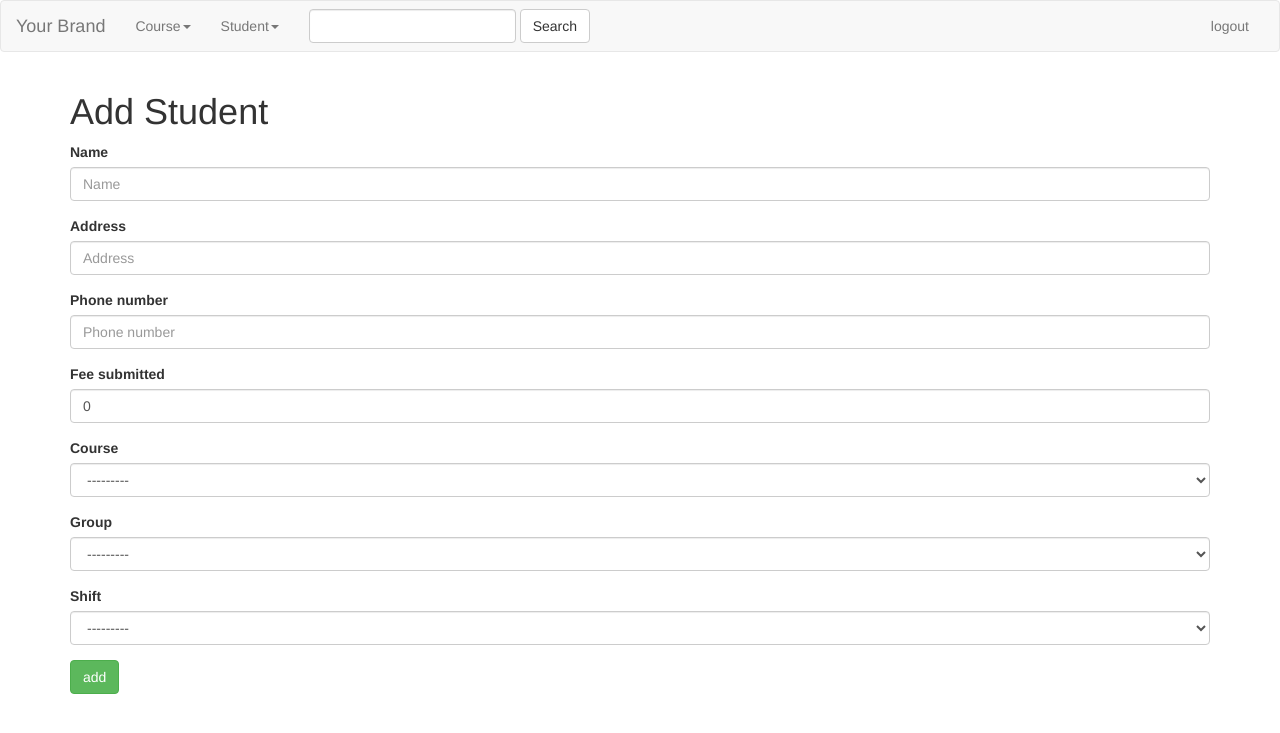
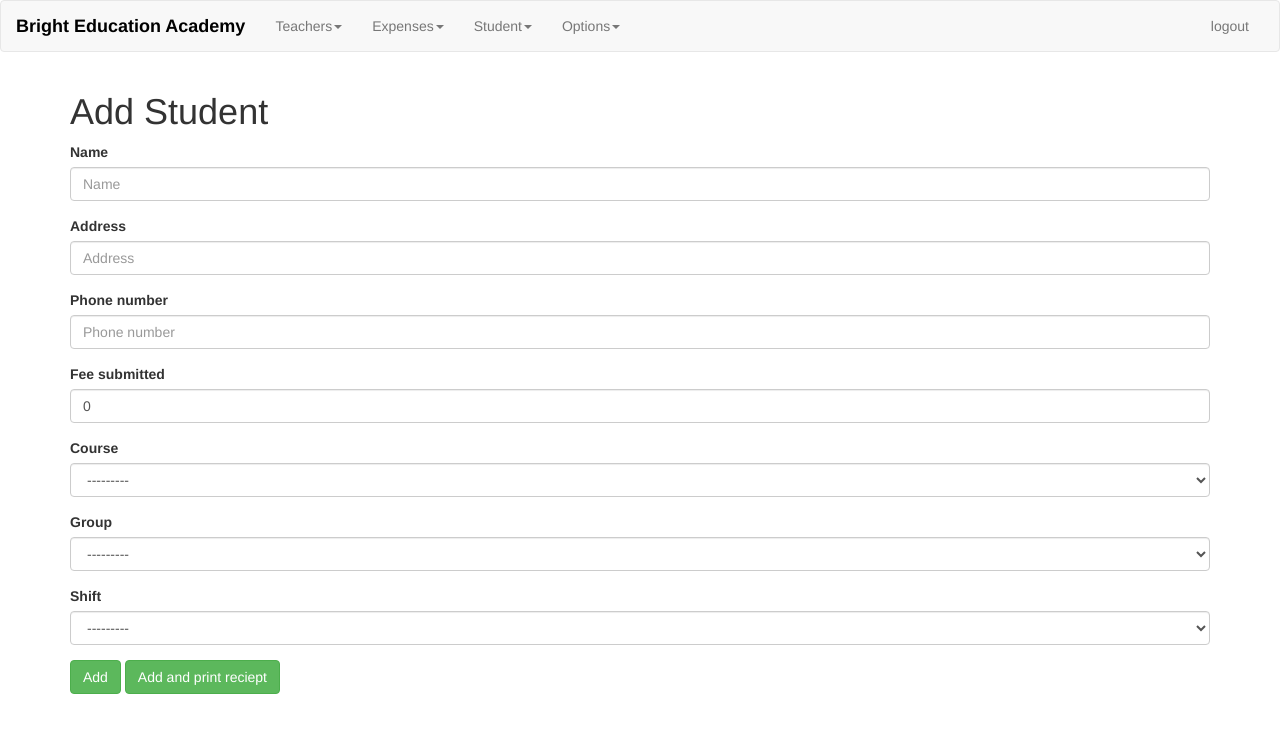
Before and after one commit to Eshala/strack, a Django app: page /student/add/ in a window 1280 px wide. Shown: the top 733 px of the page. Run offline with Django 3.2, Linux system fonts and the light colour scheme; the visitor is signed in with stand-in values (Sample User, id 1); data that the repository does not hold is empty; some libraries are stand-ins or nearby versions.

Commit message:
student list added

```diff
--- a/student/models.py
+++ b/student/models.py
@@ -5,16 +5,6 @@ from group.models import Group, Shift
 
 
 class Student(models.Model):
-    FRESHMAN = 'FR'
-    SOPHOMORE = 'SO'
-    JUNIOR = 'JR'
-    SENIOR = 'SR'
-    COURSE_CHOICES = (
-        (FRESHMAN, 'Freshman'),
-        (SOPHOMORE, 'Sophomore'),
-        (JUNIOR, 'Junior'),
-        (SENIOR, 'Senior'),
-    )
     user = models.ForeignKey(settings.AUTH_USER_MODEL, null=True, blank=True, on_delete=models.CASCADE)
     name = models.CharField(max_length=120)
     address = models.CharField(max_length=120)
--- a/student/templates/students/student_add.html
+++ b/student/templates/students/student_add.html
@@ -7,8 +7,8 @@
   <form class="" method="post">
     {% csrf_token %}
     {% bootstrap_form form %}
-    <input type="submit" class="btn btn-success" value="add">
-
+    <input type="submit" name="add" class="btn btn-success" value="Add">
+    <input type="submit" name="add_print" class="btn btn-success" value="Add and print reciept">
   </form>
 
 </div>
--- a/student/urls.py
+++ b/student/urls.py
@@ -5,4 +5,5 @@ app_name = 'student'
 
 urlpatterns = [
    path('add/', views.AddStudent.as_view(), name='add_student'),
+   path('list/', views.StudentList.as_view(), name='list_student'),
 ]
--- a/student/views.py
+++ b/student/views.py
@@ -5,7 +5,8 @@ from django.urls import reverse_lazy
 from django.views.generic import CreateView
 
 from .models import Student
-
+from django.views.generic.list import ListView
+from django.utils import timezone
 
 class AddStudent(LoginRequiredMixin, CreateView):
     login_url = '/admin/login/'
@@ -25,3 +26,10 @@ class AddStudent(LoginRequiredMixin, CreateView):
     def form_valid(self, form):
         form.instance.user = self.request.user
         return super().form_valid(form)
+
+class StudentList(LoginRequiredMixin, ListView):
+    login_url = '/accounts/login/'
+    template_name = 'students/student_list.html'
+    queryset = Student.objects.all()
+    context_object_name = 'student'
+    paginate_by = 20
--- a/templates/header.html
+++ b/templates/header.html
@@ -3,13 +3,14 @@
 
         <!-- BRAND -->
         <div class="navbar-header">
-<button type="button" class="navbar-toggle collapsed" data-toggle="collapse" data-target="#alignment-example" aria-expanded="false">
-<span class="sr-only">Toggle navigation</span>
-<span class="icon-bar"></span>
-<span class="icon-bar"></span>
-<span class="icon-bar"></span>
-</button>
-<a class="navbar-brand" href="#">Your Brand</a>
+{#            <button type="button" class="navbar-toggle collapsed" data-toggle="collapse"#}
+{#                    data-target="#alignment-example" aria-expanded="false">#}
+{#                <span class="sr-only">Toggle navigation</span>#}
+{#                <span class="icon-bar"></span>#}
+{#                <span class="icon-bar"></span>#}
+{#                <span class="icon-bar"></span>#}
+{#            </button>#}
+            <b class="navbar-brand" style="color: black">Bright Education Academy</b>
         </div>
 
         <!-- COLLAPSIBLE NAVBAR -->
@@ -17,41 +18,58 @@
 
             <!-- Links -->
             <ul class="nav navbar-nav">
+                <li class="dropdown">
+                    <a href="#" data-toggle="dropdown" class="dropdown-toggle">Teachers<b class="caret"></b></a>
+                    <ul class="dropdown-menu">
+                        <li><a href="{% url 'course:course_create' %}">Add Teacher</a></li>
+                        <li><a href="{% url 'group:group_create' %}">Teacher List</a></li>
 
+                    </ul>
+                </li>
                  <li class="dropdown">
-                <a href="#" data-toggle="dropdown" class="dropdown-toggle">Course<b class="caret"></b></a>
+                    <a href="#" data-toggle="dropdown" class="dropdown-toggle">Expenses<b class="caret"></b></a>
                     <ul class="dropdown-menu">
-                    <li><a href="{% url 'course:course_create'%}">Add Course</a></li>
+                        <li><a href="{% url 'course:course_create' %}">Expense Report</a></li>
+                        <li><a href="{% url 'group:group_create' %}">Add Bill</a></li>
 
                     </ul>
                 </li>
                 <li class="dropdown">
                     <a href="#" data-toggle="dropdown" class="dropdown-toggle">Student<b class="caret"></b></a>
                     <ul class="dropdown-menu">
-                    <li><a href="{% url 'group:group_create'%}">Add group</a></li>
-                    <li><a href="{% url 'group:shift_create'%}">Add shift</a></li>
-                    <li><a href="{% url 'student:add_student' %}">Add student</a></li>
-                    <li class="divider"></li>
-                    <li><a href="#">Trash</a></li>
+                        <li><a href="{% url 'student:add_student' %}">Add Student</a></li>
+                         <li><a href="{% url 'student:add_student' %}">Edit Student</a></li>
+                         <li><a href="{% url 'student:list_student' %}">List Student</a></li>
+{#                        <li class="divider"></li>#}
+{#                        <li><a href="#">Trash</a></li>#}
+                    </ul>
+                </li>
+                 <li class="dropdown">
+                    <a href="#" data-toggle="dropdown" class="dropdown-toggle">Options<b class="caret"></b></a>
+                    <ul class="dropdown-menu">
+                        <li><a href="{% url 'course:course_create' %}">Add Course</a></li>
+                        <li><a href="{% url 'group:group_create' %}">Add group</a></li>
+                        <li><a href="{% url 'group:shift_create' %}">Add shift</a></li>
+
                     </ul>
                 </li>
             </ul>
 
-<!-- Search (left) -->
-<form class="navbar-form navbar-left" role="search">
-<div class="form-group">
-<input type="text" class="form-control">
-</div>
-<button type="submit" class="btn btn-default">Search</button>
-</form>
+{#            <!-- Search (left) -->#}
+{#            <form class="navbar-form navbar-left" role="search">#}
+{#                <div class="form-group">#}
+{#                    <input type="text" class="form-control">#}
+{#                </div>#}
+{#                <button type="submit" class="btn btn-default">Search</button>#}
+{#            </form>#}
 
             <!-- Link (right) -->
 
             <ul class="nav navbar-nav navbar-right">
                 {% if user.is_authenticated %}
-    <li><a href="{% url 'login:logout'%}">logout</a></li>
+                    <li><a href="{% url 'login:logout' %}">logout</a></li>
                 {% else %}
-    <li><a href="{% url 'login:login'%}">login</a></li>
+                    <li><a href="{% url 'login:login' %}">login</a></li>
                 {% endif %}
             </ul>
 
@@ -61,9 +79,7 @@
 </nav>
 
 
-
 <link href="http://netdna.bootstrapcdn.com/bootstrap/3.0.0/css/bootstrap.min.css" rel="stylesheet">
-
 
 
 <!-- include javascript, jQuery FIRST -->
```
Also changed, not shown: student/templates/students/enrollslip.html (added, +28 -0 lines), student/templates/students/student_list.html (added, +29 -0 lines), templates/recieptbase.html (added, +23 -0 lines). Lines whose indentation alone changed are shown as unchanged.
